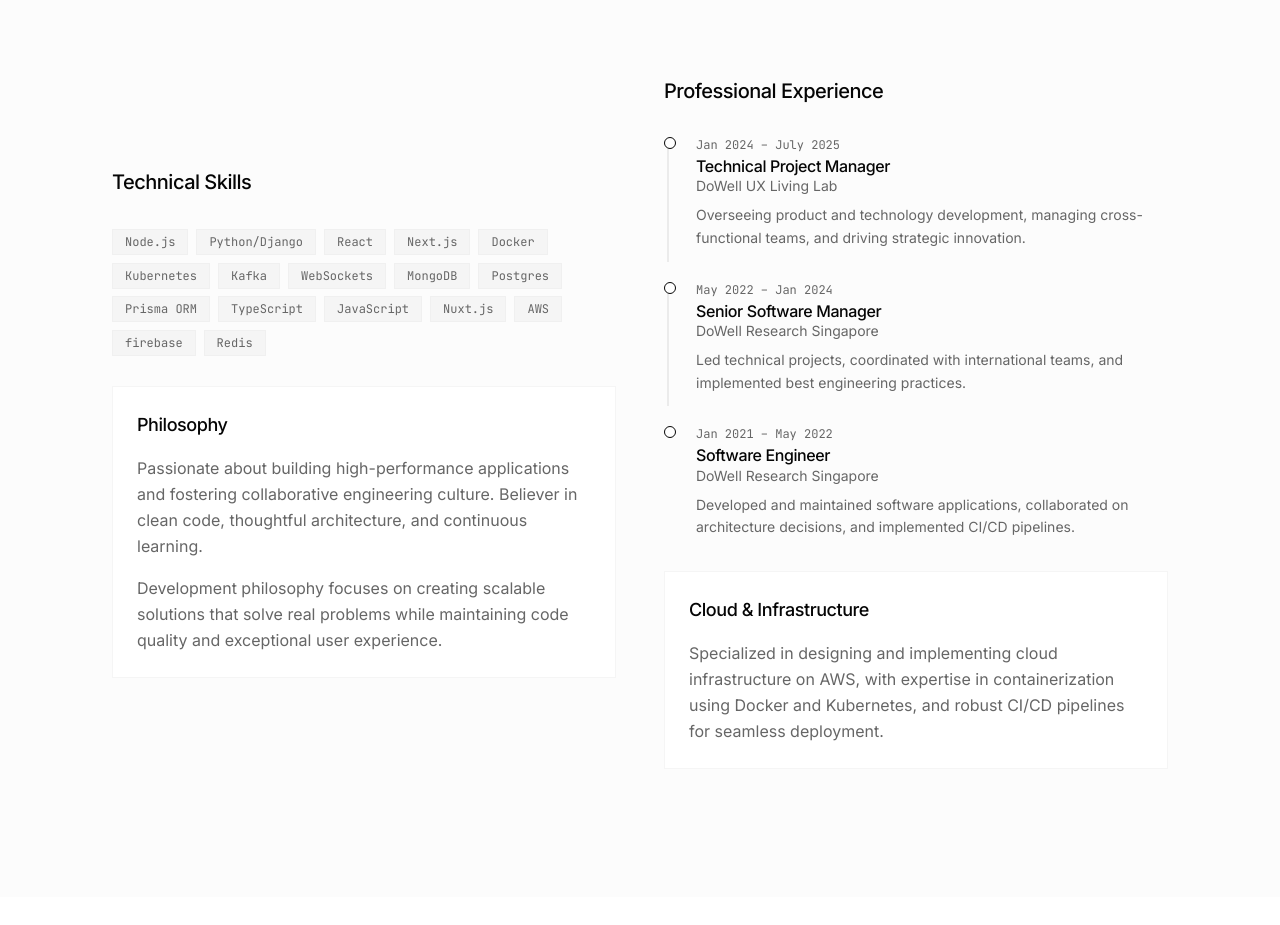
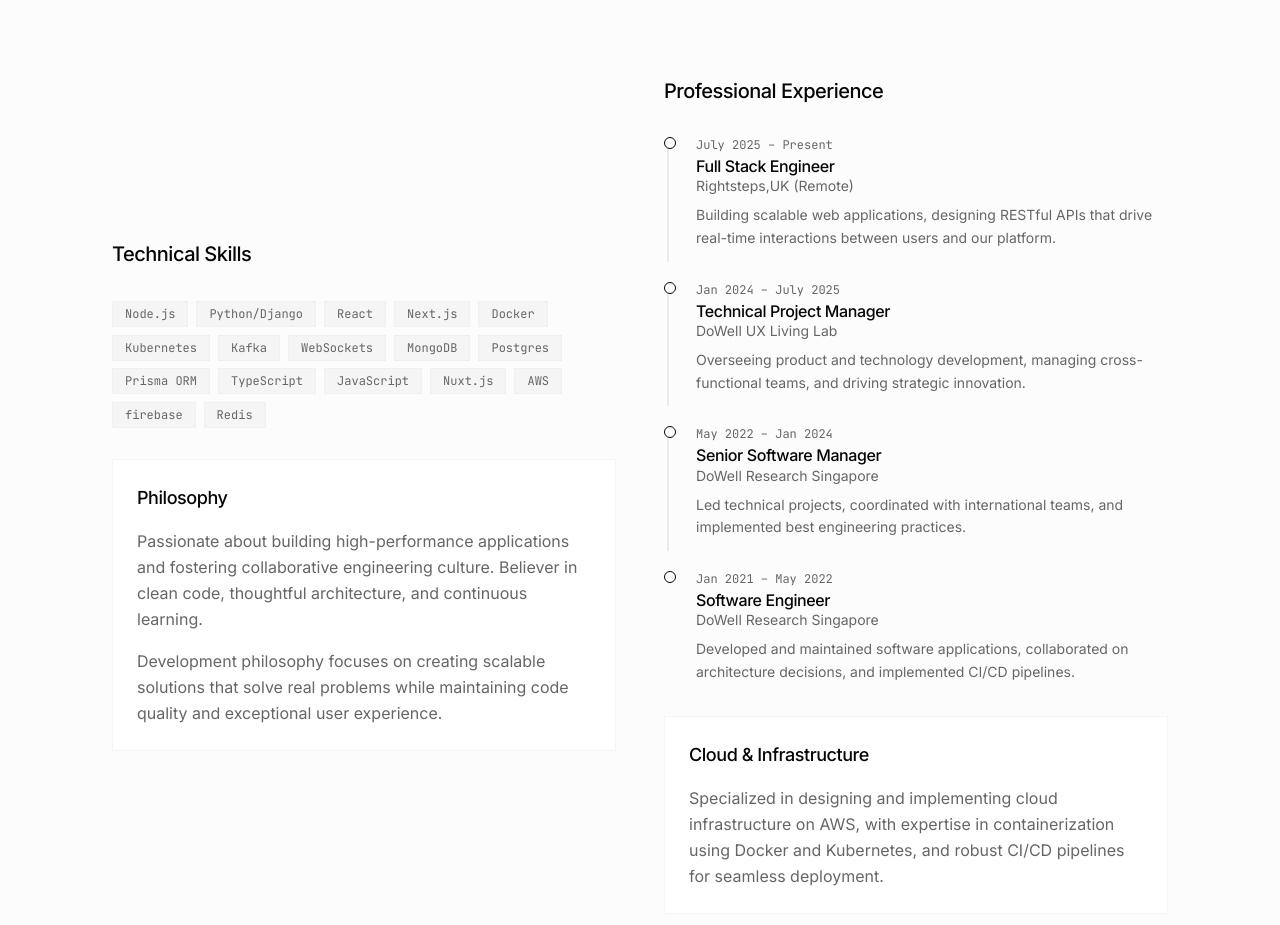
Before and after one commit to manishdashsharma/manish-portfolio, a React (Vite) app: page / in a window 1280 px wide. Shown: the part 2240-3165 px from the top of the page. Built offline with nearby package versions, Linux system fonts and the light colour scheme.

Commit message:
Add Full Stack Engineer experience to About section

```diff
--- a/src/components/About.tsx
+++ b/src/components/About.tsx
@@ -18,6 +18,12 @@
   ];
 
   const experiences = [
+    {
+      role: "Full Stack Engineer",
+      company: "Rightsteps,UK (Remote)",
+      period: "July 2025 – Present",
+      description: "Building scalable web applications, designing RESTful APIs that drive real-time interactions between users and our platform."
+    },
     {
       role: "Technical Project Manager",
       company: "DoWell UX Living Lab",
```
